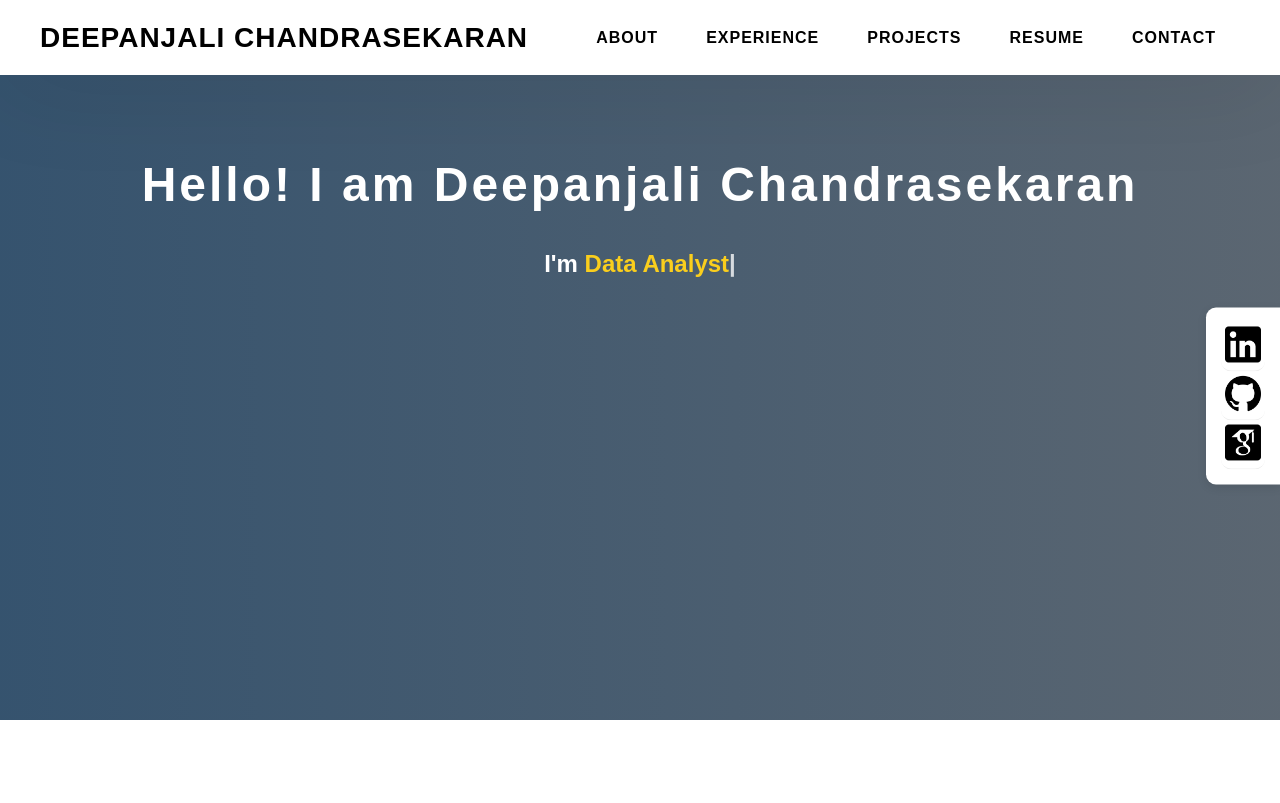
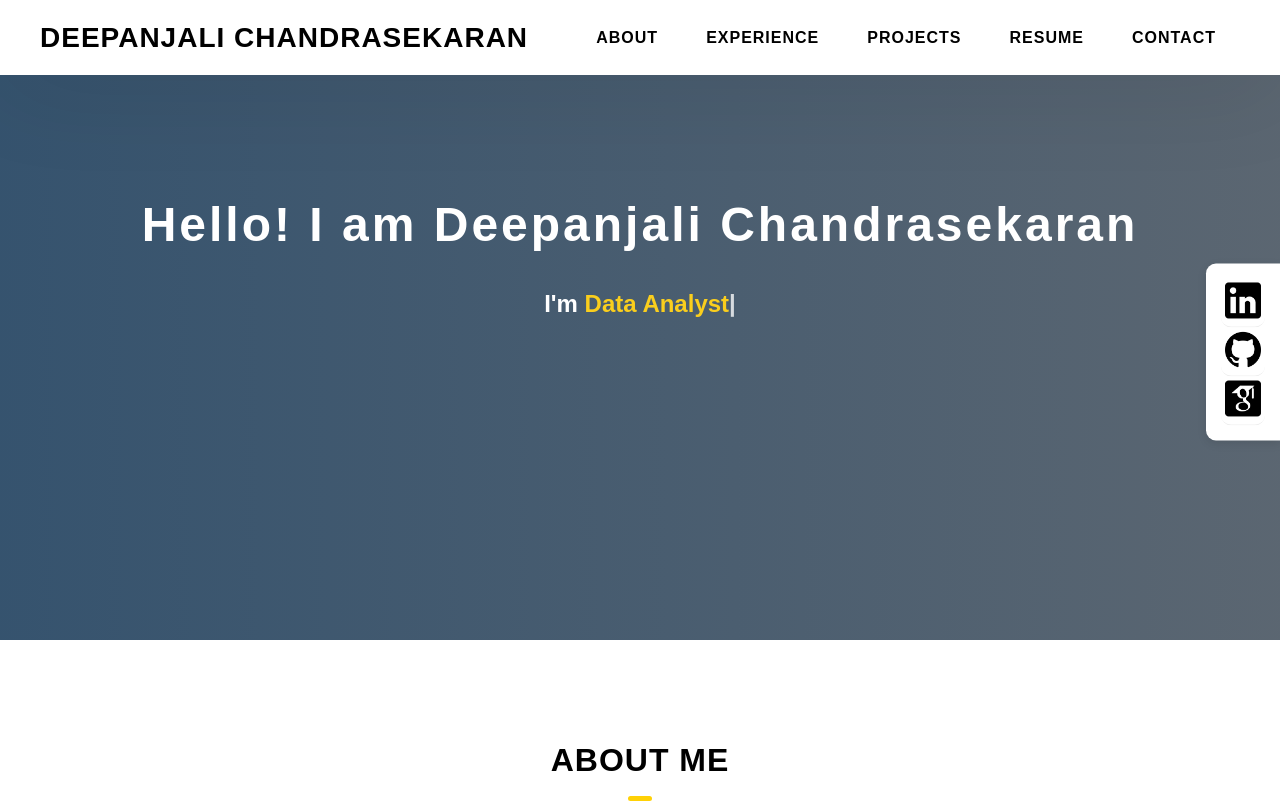
Before and after one commit to DeepuChandru/Deepanjali_Chandrasekaran.io, a website: page index.html in a window 1280 px wide. Shown: the top 803 px of the page. Drawn offline with nearby package versions, Linux system fonts and the light colour scheme.

Commit message:
Update style.css

```diff
--- a/css/style.css
+++ b/css/style.css
@@ -194,7 +194,7 @@ textarea {
   color: #fff;
     background: linear-gradient(to left, rgba(50, 64, 78, 0.8), rgba(3, 40, 74, 0.8));
     background-position: center;
-    height: 90vh;
+    height: 80vh;
     position: relative;
   }
   @media only screen and (max-width: 37.5em) {
@@ -251,7 +251,7 @@ textarea {
 
   .home-hero__content {
     position: absolute;
-    top: 30%;
+    top: 40%;
     left: 50%;
     transform: translate(-50%, -50%);
     width: 80%;
```
